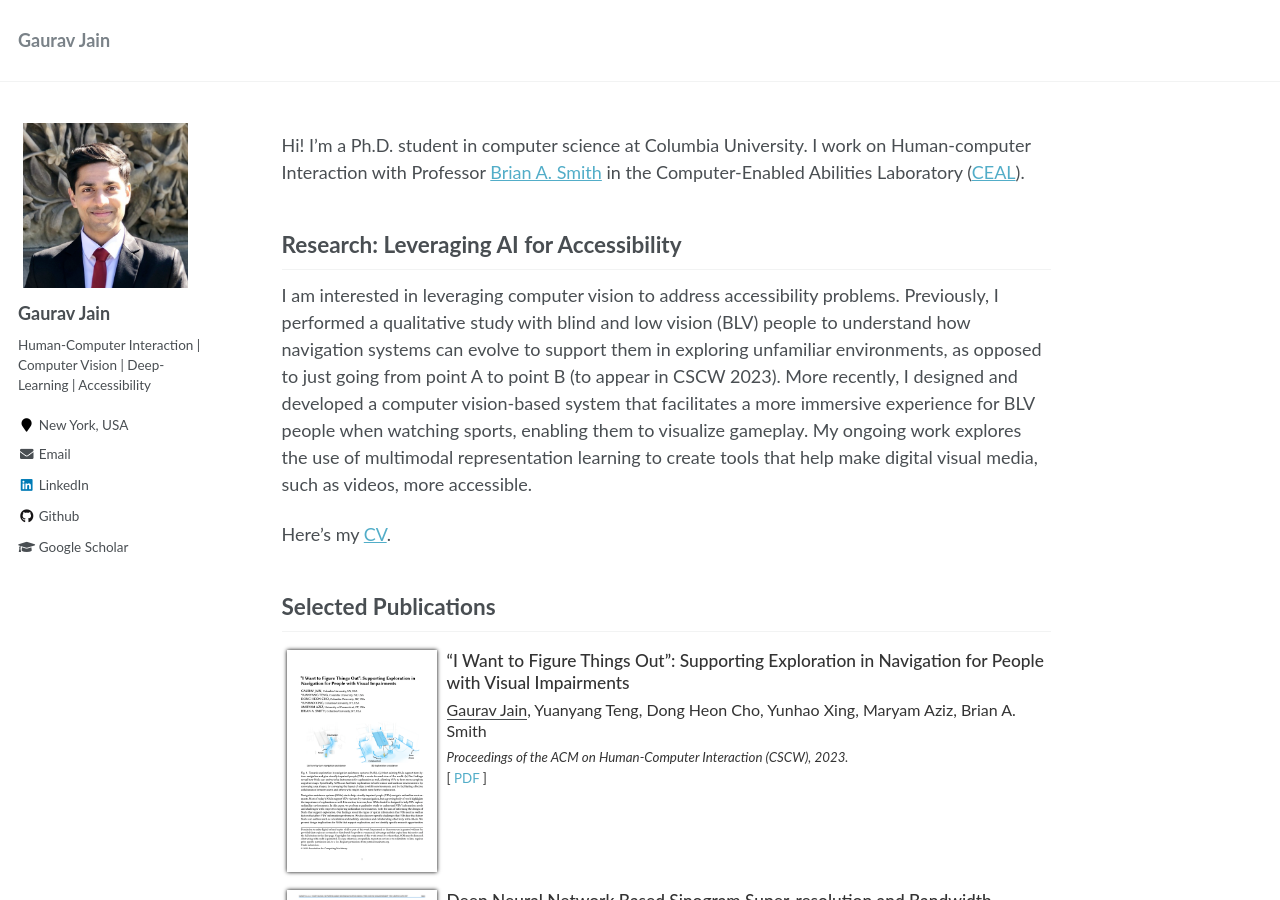
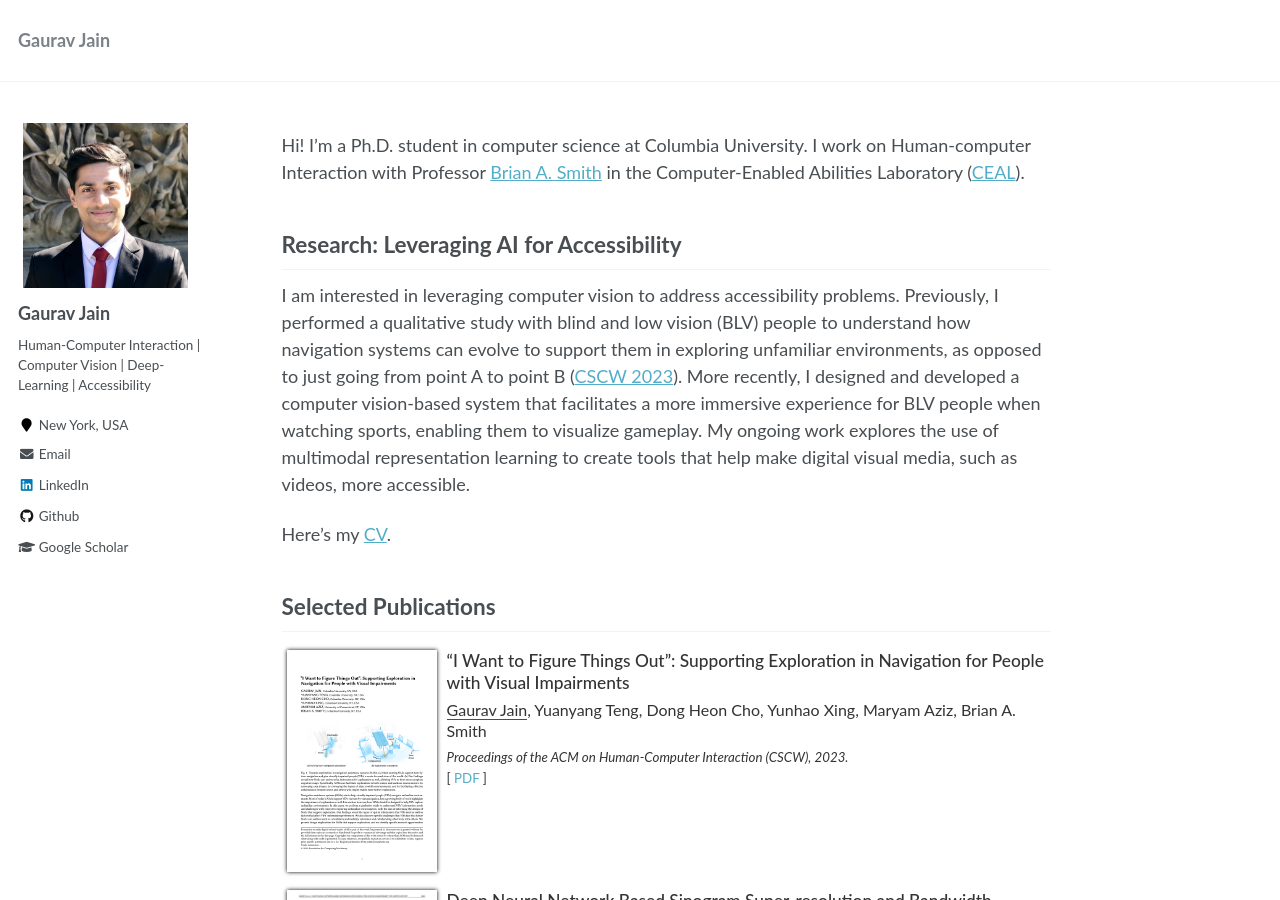
Before and after one commit to Gaurav1302/gaurav1302.github.io, a Jekyll site: the page built from _pages/about.md, in a window 1280 px wide and 900 px high. Built offline with Jekyll 4.4.1, drawn with Linux system fonts in a browser that asks for light colours.

Commit message:
minor fix

```diff
--- a/_pages/about.md
+++ b/_pages/about.md
@@ -13,7 +13,7 @@
 
 ## Research: Leveraging AI for Accessibility
 
-I am interested in leveraging computer vision to address accessibility problems. Previously, I performed a qualitative study with blind and low vision (BLV) people to understand how navigation systems can evolve to support them in exploring unfamiliar environments, as opposed to just going from point A to point B (to appear in CSCW 2023). More recently, I designed and developed a computer vision-based system that facilitates a more immersive experience for BLV people when watching sports, enabling them to visualize gameplay. My ongoing work explores the use of multimodal representation learning to create tools that help make digital visual media, such as videos, more accessible.
+I am interested in leveraging computer vision to address accessibility problems. Previously, I performed a qualitative study with blind and low vision (BLV) people to understand how navigation systems can evolve to support them in exploring unfamiliar environments, as opposed to just going from point A to point B ([CSCW 2023](https://arxiv.org/pdf/2211.16465.pdf)). More recently, I designed and developed a computer vision-based system that facilitates a more immersive experience for BLV people when watching sports, enabling them to visualize gameplay. My ongoing work explores the use of multimodal representation learning to create tools that help make digital visual media, such as videos, more accessible.
 
 <!-- My research revolves around building systems that help people with disabilities to better experience the world around them. Specifically, I am interested in leveraging computer vision and deep learning for multimodal analysis (such as videos, images, and audio) to make digital media more accessible to people who are blind and low vision. To this end, I focus on solving technical challenges of using AI for accessibility and the design of novel interaction techniques that help facilitate a more immersive user experience for people with disabilities. -->
 
```
